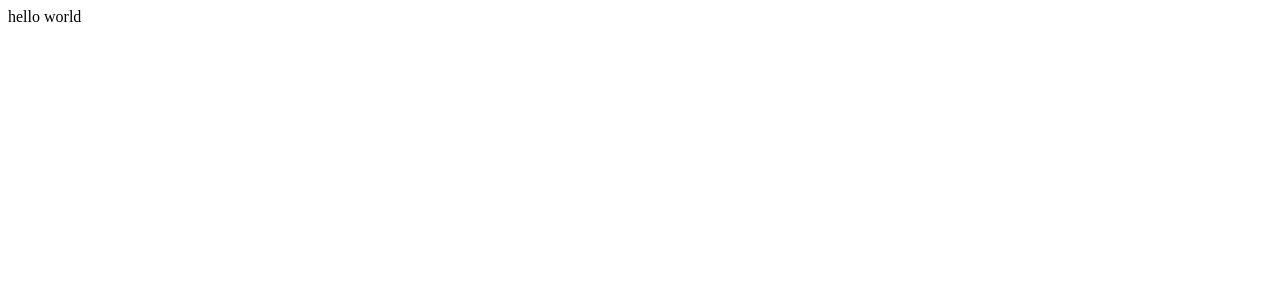
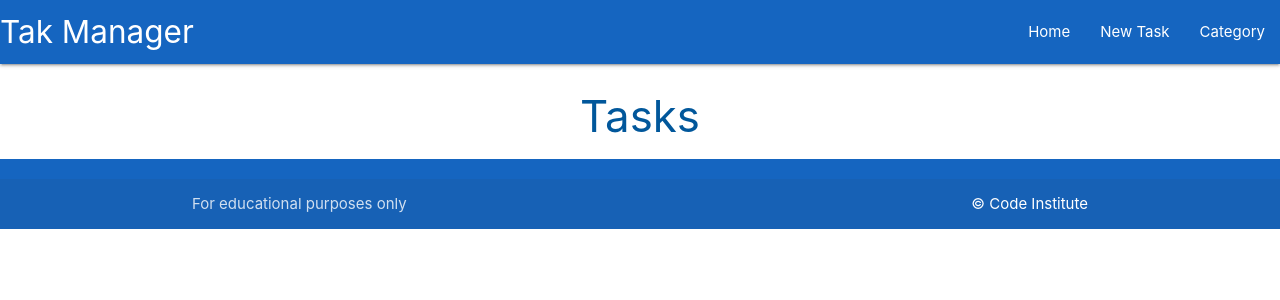
Before and after one commit to Kierandoolan/task-manager, a Flask app: page / in a window 1280 px wide. Before the commit the part shown is almost empty. Shown: the top 300 px of the page. Run offline with Flask 2, Linux system fonts and the light colour scheme.

Commit message:
add tasks.html and base.html content

```diff
--- a/taskmanager/routes.py
+++ b/taskmanager/routes.py
@@ -5,4 +5,4 @@ from taskmanager.models import Category, Task
 
 @app.route("/")
 def home():
-    return render_template("base.html")
+    return render_template("tasks.html")
--- /dev/null
+++ b/taskmanager/static/script.js
@@ -0,0 +1,5 @@
+document.addEventListener('DOMContentLoaded', function() {
+    //sidenav initializing
+    let sidenav = document.querySelectorAll('.sidenav');
+    M.Sidenav.init(elems, options);
+  });
--- a/taskmanager/templates/base.html
+++ b/taskmanager/templates/base.html
@@ -4,9 +4,53 @@
     <meta charset="UTF-8">
     <meta http-equiv="X-UA-Compatible" content="IE=edge">
     <meta name="viewport" content="width=device-width, initial-scale=1.0">
+    <link rel="stylesheet" href="https://cdnjs.cloudflare.com/ajax/libs/font-awesome/6.2.1/css/all.min.css"
+    integrity="sha512-MV7K8+y+gLIBoVD59lQIYicR65iaqukzvf/nwasF0nqhPay5w/9lJmVM2hMDcnK1OnMGCdVK+iQrJ7lzPJQd1w=="
+    crossorigin="anonymous" referrerpolicy="no-referrer" />
+    <link rel="stylesheet" href="https://cdnjs.cloudflare.com/ajax/libs/materialize/1.0.0/css/materialize.min.css">
+    <link rel="stylesheet" href="{{url_for('static', filename = 'css,style.css') }}" type="text/css">
+
     <title>Task Manager</title>
 </head>
 <body>
-    hello world
+    <header>
+         <!-- top navbar-->
+        <nav class = "blue darken-3">
+            <div class="nav-wrapper">
+              <a href="{{url_for('home') }}" class="brand-logo">Tak Manager</a>
+              <a href="#" data-target="mobile-demo" class="sidenav-trigger"><i class="fas fa-bars">menu</i></a>
+              <ul class="right hide-on-med-and-down">
+                <li><a href="{{url_for('home') }}">Home</a></li>
+                <li><a href="">New Task</a></li>
+                <li><a href="">Category</a></li>
+              </ul>
+            </div>
+          </nav>
+        <!-- mobile navbar-->
+          <ul class="sidenav" id="mobile-demo">
+            <li><a href="{{url_for('home') }}">Home</a></li>
+            <li><a href="">New Task</a></li>
+            <li><a href="">Category</a></li>
+
+          </ul>
+    </header>
+
+    <main class ="container">
+        {% block content %}
+        {% endblock %}
+    </main>
+
+    <footer class="page-footer blue darken-3">
+        <div class="footer-copyright">
+            <div class="container">
+                For educational purposes only
+                <a class="white-text right" href="https://codeinstitute.net" target="_blank">&copy; Code Institute</a>
+            </div>
+        </div>
+    </footer>
+
+
+    <script src="https://cdnjs.cloudflare.com/ajax/libs/materialize/1.0.0/js/materialize.min.js"></script>
+    <script src="{{url_for('static', filename = 'js/script.js') }}"></script>
 </body>
 </html>
--- /dev/null
+++ b/taskmanager/templates/tasks.html
@@ -0,0 +1,6 @@
+{% extends "base.html" %}
+{% block content %}
+
+<h3 class="light-blue-text text-darken-4 center-align">Tasks</h3>
+
+{% endblock %}
```
Also changed, not shown: taskmanager/static/style.css (added, +9 -0 lines).
